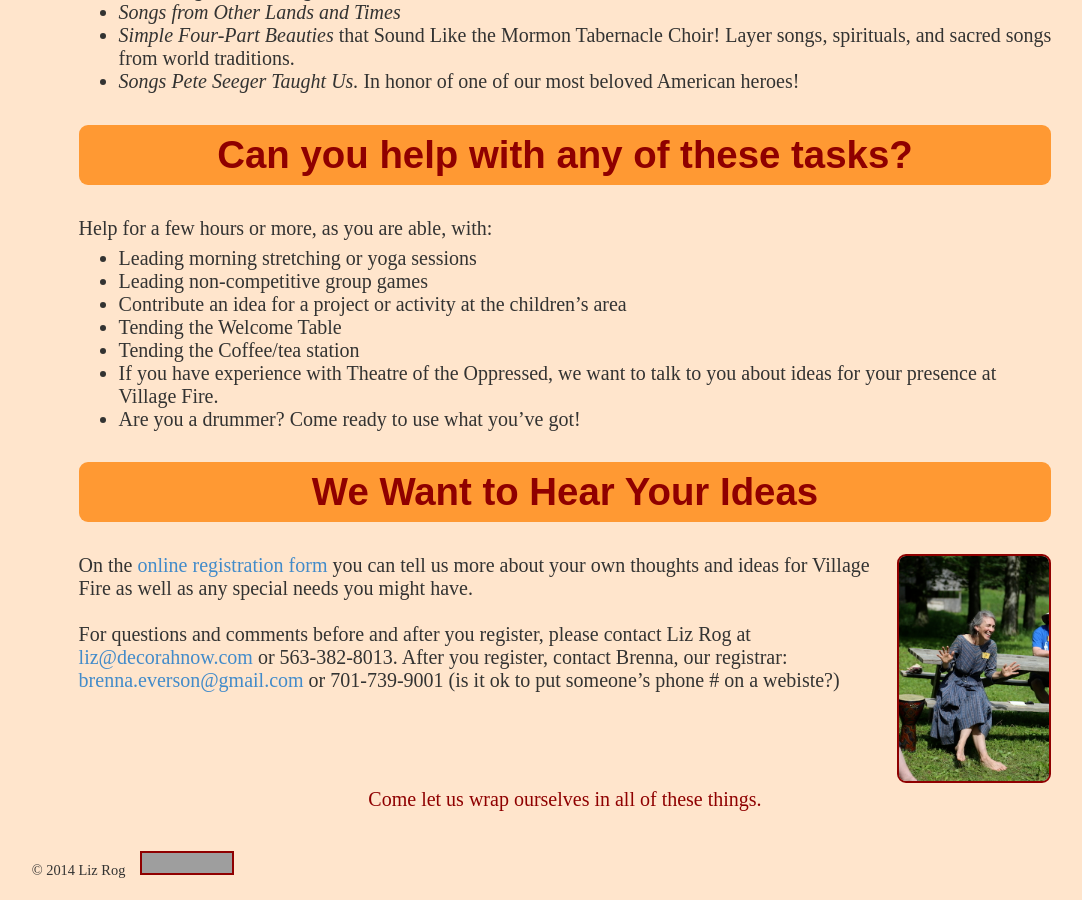
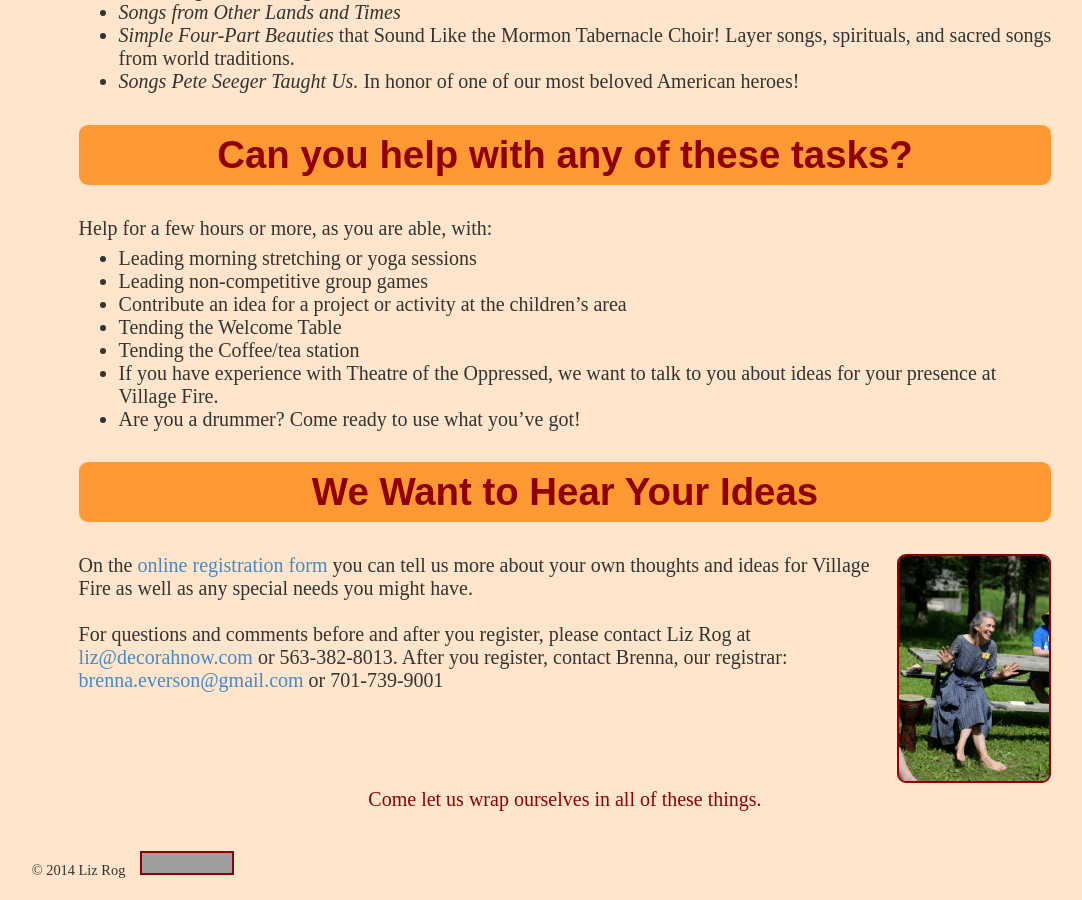
Before and after one commit to neilmb/villagefire, a Jekyll site: the page built from index.md, in a window 1280 px wide and 900 px high, scrolled down 10643 px. Shown: the whole window, without its empty margins (75-1157 px from the left). Built offline with Jekyll 4.4.1, drawn with Linux system fonts in a browser that asks for light colours; some web fonts are replaced; grey boxes are pictures that could not be loaded.

Commit message:
copy paste oops

```diff
--- a/index.md
+++ b/index.md
@@ -384,6 +384,6 @@ For questions and comments before and after you register, please contact Liz
 Rog at <a href="mailto:liz@decorahnow.com">liz@decorahnow.com</a> or
 563-382-8013. After you register, contact Brenna, our registrar: <a
 href="mailto:brenna.everson@gmail.com">brenna.everson@gmail.com</a> or
-701-739-9001 (is it ok to put someone's phone # on a webiste?)
+701-739-9001
 
 <div style="text-align:center;clear:both;color:#8F0000">Come let us wrap ourselves in all of these things.</div>
```
